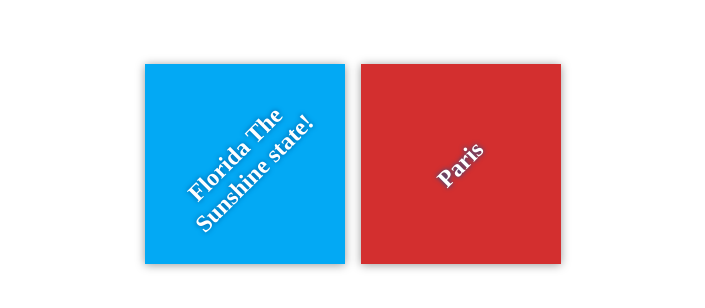
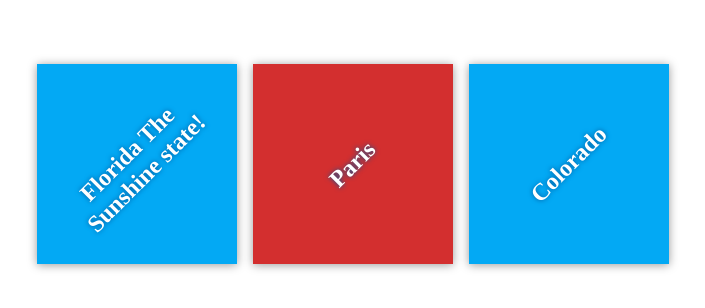
Before and after one commit to dkredd/my-travel-plans, a plain HTML site: page index.html in a window 1280 px wide. Shown: the part 236-544 px from the top of the page, without its empty margins (287-992 px from the left). Drawn offline with Linux system fonts and the light colour scheme.

Commit message:
added Colorado

```diff
--- a/index.html
+++ b/index.html
@@ -17,6 +17,11 @@
             <div class="destination" id="paris">
                 <h2>Paris</h2>
             </div>
+
+            <div class="destination" id="colorado">
+                <h2>Colorado</h2>
+            </div>
+
         </div>
     </div>
 
```
